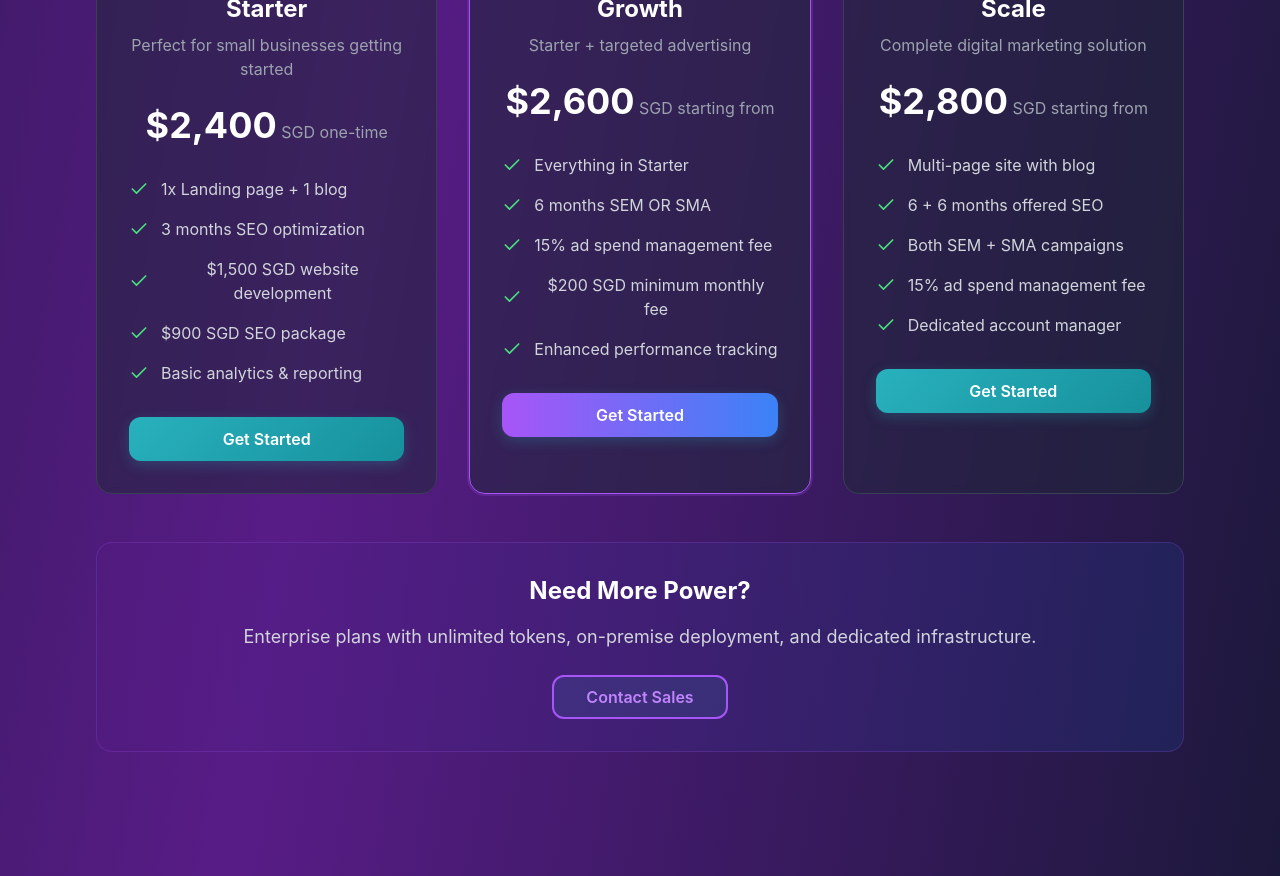
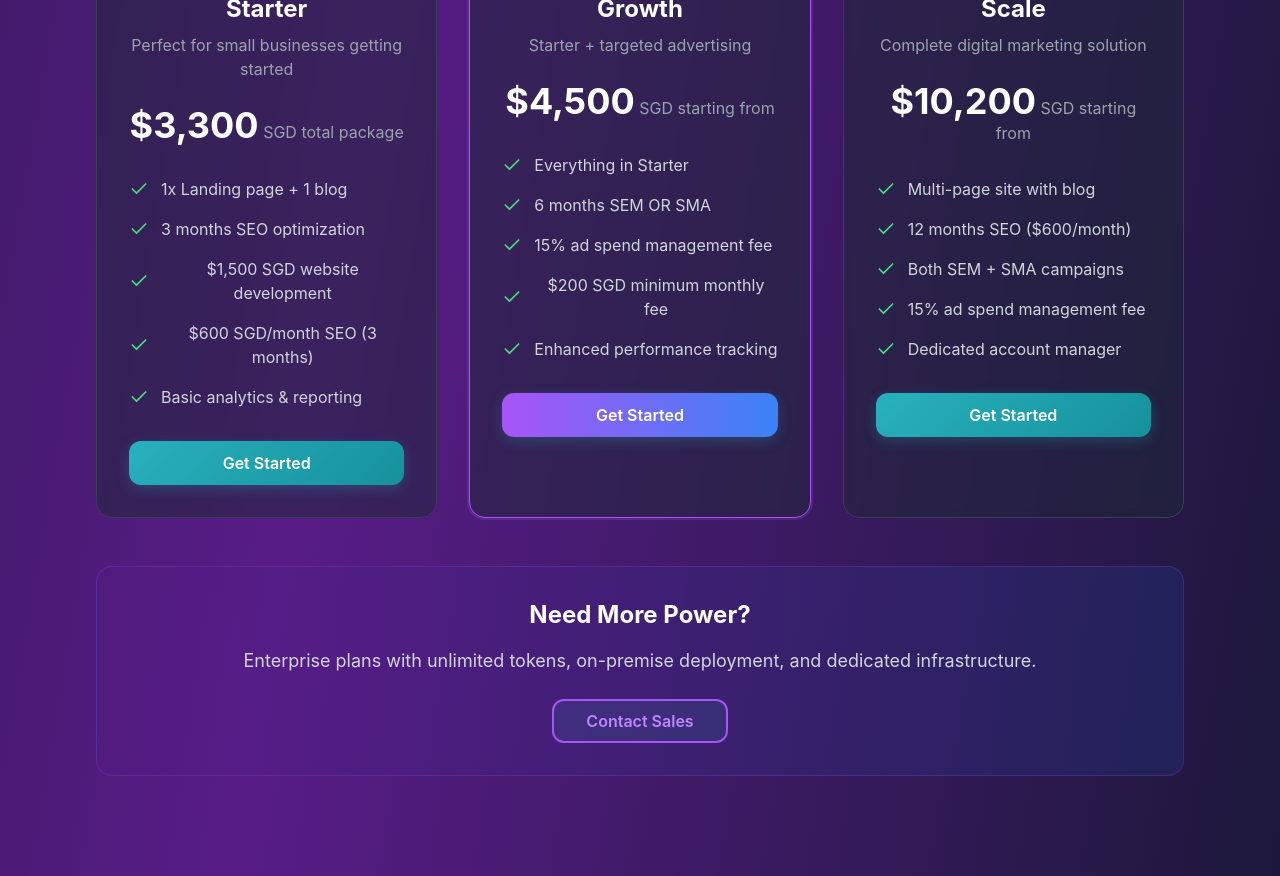
Before and after one commit to gosgconsulting/gosg-lp, a React (Vite) app: page / in a window 1280 px wide. Shown: the part 5360-6236 px from the top of the page. Built offline with nearby package versions, Linux system fonts and the light colour scheme.

Commit message:
Update pricing plans
Adapt pricing to reflect new costs for SEO, landing pages, and multi-page sites.

```diff
--- a/src/components/PricingSection.tsx
+++ b/src/components/PricingSection.tsx
@@ -7,8 +7,8 @@ const PricingSection = () => {
   const plans = [
     {
       name: "Starter",
-      price: "2,400",
-      duration: "one-time",
+      price: "3,300",
+      duration: "total package",
       description: "Perfect for small businesses getting started",
       icon: Zap,
       popular: false,
@@ -16,13 +16,13 @@ const PricingSection = () => {
         "1x Landing page + 1 blog",
         "3 months SEO optimization",
         "$1,500 SGD website development",
-        "$900 SGD SEO package",
+        "$600 SGD/month SEO (3 months)",
         "Basic analytics & reporting"
       ]
     },
     {
       name: "Growth",
-      price: "2,600",
+      price: "4,500",
       duration: "starting from",
       description: "Starter + targeted advertising",
       icon: Crown,
@@ -37,14 +37,14 @@ const PricingSection = () => {
     },
     {
       name: "Scale",
-      price: "2,800",
+      price: "10,200",
       duration: "starting from",
       description: "Complete digital marketing solution",
       icon: Building,
       popular: false,
       features: [
         "Multi-page site with blog",
-        "6 + 6 months offered SEO",
+        "12 months SEO ($600/month)",
         "Both SEM + SMA campaigns",
         "15% ad spend management fee",
         "Dedicated account manager"
```
